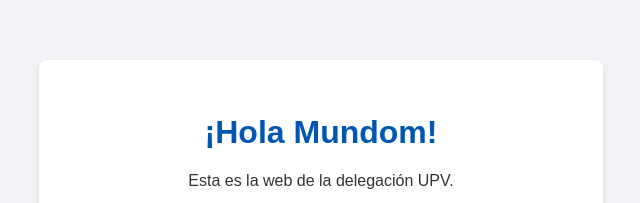
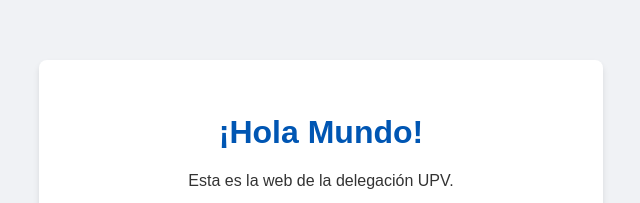
Before and after one commit to EstudiantesRSEF/DeleUPV-test, a plain HTML site: page index.html in a window 1280 px wide. Shown: the part 211-414 px from the top of the page, without its empty margins (319-959 px from the left). Drawn offline with Linux system fonts and the light colour scheme.

Commit message:
Update index.html

```diff
--- a/index.html
+++ b/index.html
@@ -8,7 +8,7 @@
 </head>
 <body>
     <div class="container">
-        <h1>¡Hola Mundom!</h1>
+        <h1>¡Hola Mundo!</h1>
         <p>Esta es la web de la delegación UPV.</p>
         <p>Si ves el fondo de color gris suave y este texto centrado, significa que la sub-web está cargando los estilos correctamente.</p>
         <hr>
```
